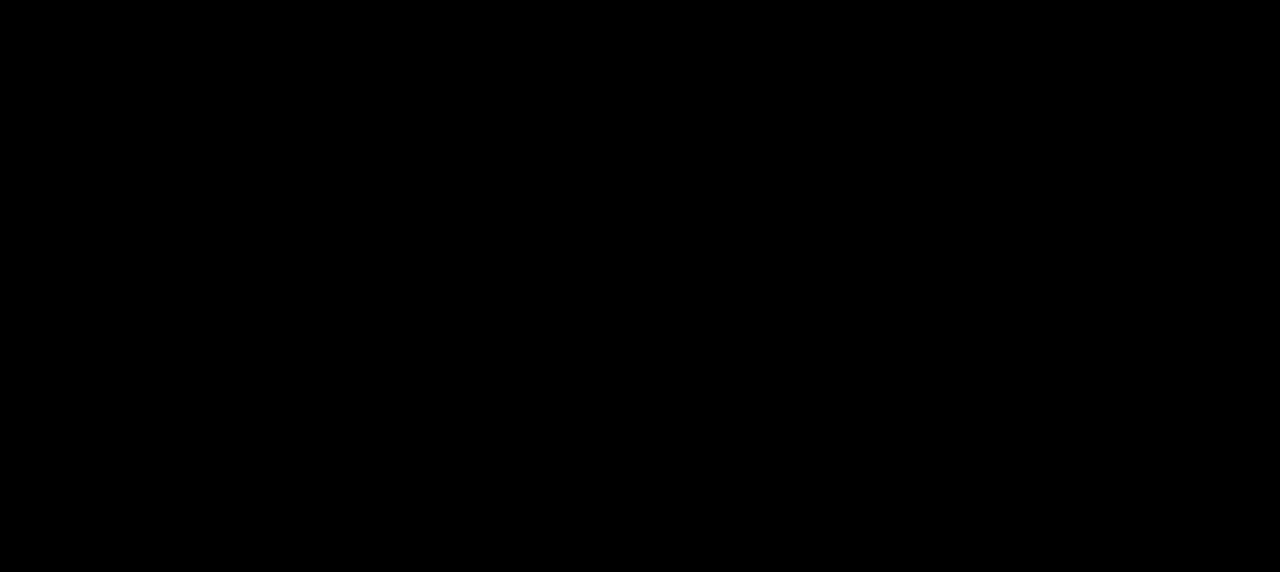
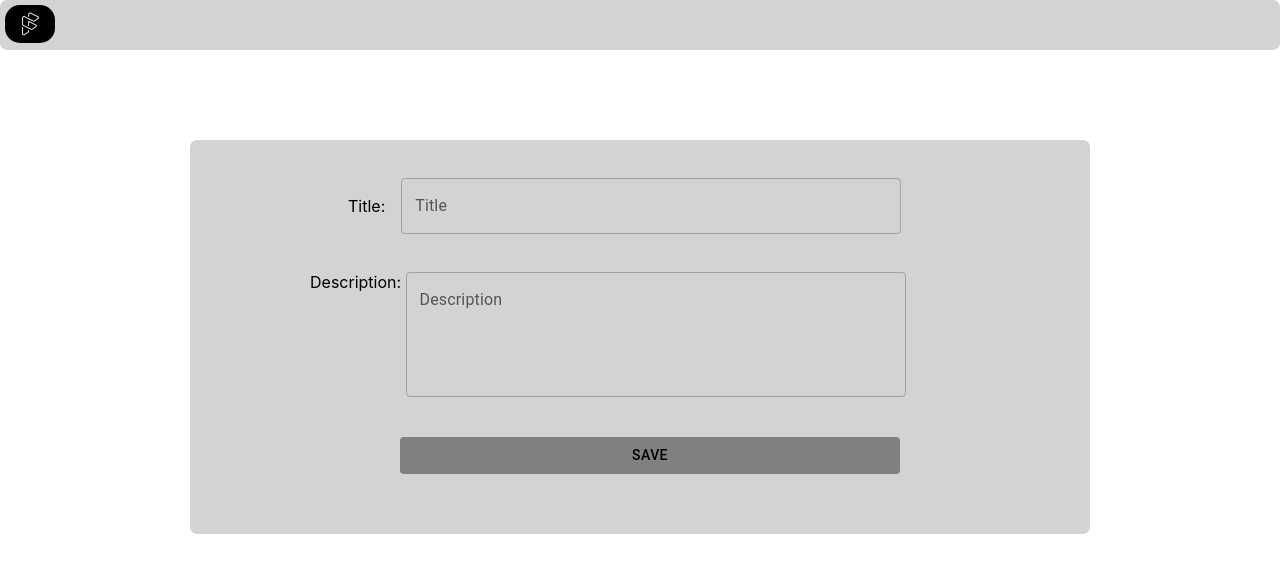
Before and after one commit to saminsarafraz/Final-Project, a React (Create React App) app: page /Edit/1 in a window 1280 px wide. Before the commit this address had no page. Shown: the top 572 px of the page. Built offline with nearby package versions, Linux system fonts and the light colour scheme; no server answers.

Commit message:
i work on create new option with map and delete icon for each option

```diff
--- a/src/App.js
+++ b/src/App.js
@@ -17,7 +17,7 @@ const App = () => {
 
         <Route path="/CreatePoll" element={<CreatePoll />}></Route>
 
-        <Route path="/Edit" element={<Edit />}></Route>
+        <Route path="/Edit/:objectId" element={<Edit />}></Route>
 
         <Route path="/PollPage" element={<PollPage />}></Route>
       </Routes>
--- a/src/Poll.css
+++ b/src/Poll.css
@@ -24,3 +24,6 @@
     display: flex;
     flex-direction: column;
 }
+body{
+    background-color: white;
+}
--- a/src/components/CreatePoll.js
+++ b/src/components/CreatePoll.js
@@ -12,11 +12,13 @@ const CreatePoll = () => {
   const [title, setTitle] = useState("");
   const [description, setDescription] = useState("");
   const [option, setOption] = useState("");
+  const [createOption, setCreateOption] = useState("");
 
   const Create = () => {
     const token = localStorage.getItem("Token");
 
     axios
+
       .post(
         "https://parseapi.back4app.com/classes/poll",
 
@@ -41,8 +43,23 @@ const CreatePoll = () => {
       .then((response) => {
         console.log(response);
       })
-      .catch((err) => console.log(err));
+      .catch((err) => console.log(err.message));
   };
+  const newInput = () => {
+    setCreateOption([
+      ...createOption,
+      {
+        option: "",
+      },
+    ]);
+  };
+
+  const DeletInput = (i) => {
+    let newOption = [...createOption];
+    newOption.splice(i, 1);
+    setCreateOption(newOption);
+  };
+
   return (
     <div className="center">
       <HeaderLogo />
@@ -78,7 +95,6 @@ const CreatePoll = () => {
             rows={4}
           />
         </Box>
-
         <Box
           style={{ marginLeft: "120px", marginTop: "30px" }}
           sx={{
@@ -88,7 +104,7 @@ const CreatePoll = () => {
           }}
         >
           <span>
-            Option1: <br></br>{" "}
+            Option: <br></br>{" "}
           </span>{" "}
           <TextField
             onChange={(e) => setOption(e.target.value)}
@@ -96,8 +112,9 @@ const CreatePoll = () => {
             id="demo-helper-text-misaligned-no-helper"
             label="option"
           />
-          <DeleteForeverIcon />
+          <DeleteForeverIcon onClick={DeletInput} />
         </Box>
+        {createOption.map((index) => (
           <Box
             style={{ marginLeft: "120px", marginTop: "30px" }}
             sx={{
@@ -107,7 +124,7 @@ const CreatePoll = () => {
             }}
           >
             <span>
-            Option2: <br></br>{" "}
+              Option: <br></br>{" "}
             </span>{" "}
             <TextField
               onChange={(e) => setOption(e.target.value)}
@@ -115,9 +132,15 @@ const CreatePoll = () => {
               id="demo-helper-text-misaligned-no-helper"
               label="option"
             />
-          <DeleteForeverIcon />
+            <DeleteForeverIcon onClick={DeletInput} />
           </Box>
-        <AddCircleIcon style={{ marginLeft: "150px", marginTop: "20px" }} />
+        ))}
+
+        <AddCircleIcon
+          onClick={newInput}
+          style={{ marginLeft: "150px", marginTop: "20px" }}
+        />
+
         <div className="center">
           <Button
             onClick={Create}
--- a/src/components/Edit.js
+++ b/src/components/Edit.js
@@ -1,54 +1,120 @@
-import React from 'react'
-import '../Poll.css'
-import Box from '@mui/material/Box';
-import TextField from '@mui/material/TextField';
-import Button from '@mui/material/Button';
-import HeaderLogo from './HeaderLogo'
+import React, { useState, useEffect } from "react";
+import "../Poll.css";
+import Box from "@mui/material/Box";
+import TextField from "@mui/material/TextField";
+import Button from "@mui/material/Button";
+import HeaderLogo from "./HeaderLogo";
+import axios from "axios";
 const Edit = () => {
+  // const [data, setData] = useState([]);
+  const [title, setTitle] = useState();
+
+  const getData = (objectId) => {
+    const token = localStorage.getItem("Token");
+    axios
+      .get(`https://parseapi.back4app.com/Poll/classes/${objectId}`, {
+        headers: {
+          "X-Parse-Application-Id": "f931V7Wy2RrIE9b1TO0LfEyKE7Sxmiz3xNbvZY0y",
+
+          "X-Parse-REST-API-Key": "ymLai1cLTm8N1u3DWTwUQHx1nzAD7BKikHSINpgg",
+          "X-Parse-Session-Token": token,
+        },
+        params: {
+          title: title,
+        },
+      })
+      .then((response) => {
+        // setData(response);
+        setTitle(response.title);
+        console.log(response.title);
+      })
+      .catch((error) => {
+        console.log(error.message);
+      });
+  };
+
+  useEffect(() => {
+    getData();
+  });
+
+  const editData = (objectId) => {
+    const token = localStorage.getItem("Token");
+    axios
+      .update(`https://parseapi.back4app.com/classes/Poll/${objectId}`, {
+        headers: {
+          "X-Parse-Application-Id": "f931V7Wy2RrIE9b1TO0LfEyKE7Sxmiz3xNbvZY0y",
+
+          "X-Parse-REST-API-Key": "ymLai1cLTm8N1u3DWTwUQHx1nzAD7BKikHSINpgg",
+          "X-Parse-Session-Token": token,
+          "content-type": "application/json",
+        },
+      })
+      .then((response) => {
+        console.log(response.results);
+      })
+      .catch((error) => {
+        console.log(error.message);
+      });
+  };
+
   return (
-        <div className='center'>
+    <div className="center">
       <HeaderLogo />
-            <span style={{ color: 'white', marginTop: '30px' }}>Edit !</span>
-            <div className='big-box '>
 
-                <Box style={{ marginLeft: '150px', marginTop: '30px' }}
+      <span style={{ color: "white", marginTop: "30px" }}>Edit !</span>
+      <div className="big-box ">
+        {/* {data.map((row, objectId) => ( */}
+        <Box
+          style={{ marginLeft: "150px", marginTop: "30px" }}
           sx={{
-                        display: 'flex',
-                        alignItems: 'center',
-                        '& > :not(style)': { m: 1 },
+            display: "flex",
+            alignItems: "center",
+            "& > :not(style)": { m: 1 },
           }}
         >
-
-                    <span>Title: <br></br> </span> <TextField style={{ width: '500px' }} id="demo-helper-text-misaligned-no-helper" label="Title" />
+          <span>
+            Title: <br></br>{" "}
+          </span>{" "}
+          <TextField
+            value={title}
+            style={{ width: "500px" }}
+            id="demo-helper-text-misaligned-no-helper"
+            label="Title"
+          />
         </Box>
-
-                <Box style={{ marginLeft: '120px', marginTop: '30px' }} >
-                    <span>Description: </span>     <TextField style={{ width: '500px' }}
+        {/* ))} */}
+        <Box style={{ marginLeft: "120px", marginTop: "30px" }}>
+          <span>Description: </span>{" "}
+          <TextField
+            style={{ width: "500px" }}
             id="outlined-multiline-static"
             label="Description"
             multiline
             rows={4}
-
           />
         </Box>
 
-                <div className='center'>
-                    <Button style={{ marginLeft: '20px', width: '500px', marginTop: '40px', color: 'black', backgroundColor: 'grey' }} variant="contained" disableElevation>
+        <div className="center">
+          <Button
+            onClick={editData}
+            style={{
+              marginLeft: "20px",
+              width: "500px",
+              marginTop: "40px",
+              color: "black",
+              backgroundColor: "grey",
+            }}
+            variant="contained"
+            disableElevation
+          >
             Save
           </Button>
-
         </div>
-                <br></br><br></br><br></br>
-
+        <br></br>
+        <br></br>
+        <br></br>
       </div>
-
-
-
-
     </div>
-    )
-
-
-
-}
+  );
+};
 export default Edit;
--- a/src/components/Poll.js
+++ b/src/components/Poll.js
@@ -35,8 +35,8 @@ const Poll = () => {
             },
           }
         );
-        setData(response.data.results);
-        console.log(response.data.results);
+        setData(response.results);
+        console.log(response.results);
       } catch (error) {
         console.error(error.message);
       }
@@ -47,28 +47,28 @@ const Poll = () => {
   const deletePoll = (objectId) => {
     const token = localStorage.getItem("Token");
     axios
-      .delete("https://parseapi.back4app.com/classes/poll/objectId", {
+      .delete(`https://parseapi.back4app.com/classes/poll/${objectId}`, {
         headers: {
           "X-Parse-Application-Id": "f931V7Wy2RrIE9b1TO0LfEyKE7Sxmiz3xNbvZY0y",
 
           "X-Parse-REST-API-Key": "ymLai1cLTm8N1u3DWTwUQHx1nzAD7BKikHSINpgg",
           "X-Parse-Session-Token": token,
+          "content-type": "application/json",
         },
       })
       .then((response) => {
-        const rows = Delete.Deletefilter(
-          (row) => row.results.objectId === objectId
-        );
-        setDelete(rows);
-        console.log(response.data.results);
+        const del = Delete.filter((row) => objectId !== row.objectId);
+        setDelete(del);
+
+        console.log(response.results);
       })
       .catch((error) => {
         console.log(error.message);
       });
   };
   let navigate = useNavigate();
-  const routeChange = () => {
-    let path = "/Edit";
+  const routeChange = (objectId) => {
+    let path = `/Edit/${objectId}`;
     navigate(path);
   };
 
@@ -84,31 +84,26 @@ const Poll = () => {
           <Table sx={{ minWidth: 650 }} aria-label="simple table">
             <TableHead>
               <TableRow>
-                <TableCell>Title</TableCell>
-                <TableCell align="right">Link</TableCell>
-                <TableCell align="right">Num of Participant</TableCell>
-                <TableCell align="right">
-                  <DeleteForeverIcon
-                    onClick={(e) => deletePoll()}
-                  ></DeleteForeverIcon>
-                </TableCell>
-                <TableCell align="right">
-                  <EditIcon onClick={routeChange} />
-                </TableCell>
+                <TableCell align="left">Title</TableCell>
+                <TableCell align="center">Link</TableCell>
+                <TableCell align="right">Num Of Participant</TableCell>
               </TableRow>
             </TableHead>
             <TableBody>
-              {data.map((row) => (
+              {data.map((row, objectId) => (
                 <TableRow
-                  key={row.objectId}
+                  key={objectId}
                   sx={{ "&:last-child td, &:last-child th": { border: 0 } }}
                 >
-                  <TableCell component="th" scope="row">
-                    {row.orderId}
+                  <TableCell align="left">{row.title}</TableCell>
+                  <TableCell align="right">{row.des}</TableCell>
+                  <TableCell align="right">{row.createdAt}</TableCell>
+                  <TableCell align="right">
+                    <DeleteForeverIcon onClick={() => deletePoll(objectId)} />
                   </TableCell>
-                  <TableCell align="right">{row.title}</TableCell>
-                  <TableCell align="right">{row.des}</TableCell>
-                  <TableCell align="right">{row.option}</TableCell>
+                  <TableCell align="right">
+                    <EditIcon onClick={() => routeChange(objectId)} />
+                  </TableCell>
                 </TableRow>
               ))}
             </TableBody>
```
Lines whose indentation alone changed are shown as unchanged.
